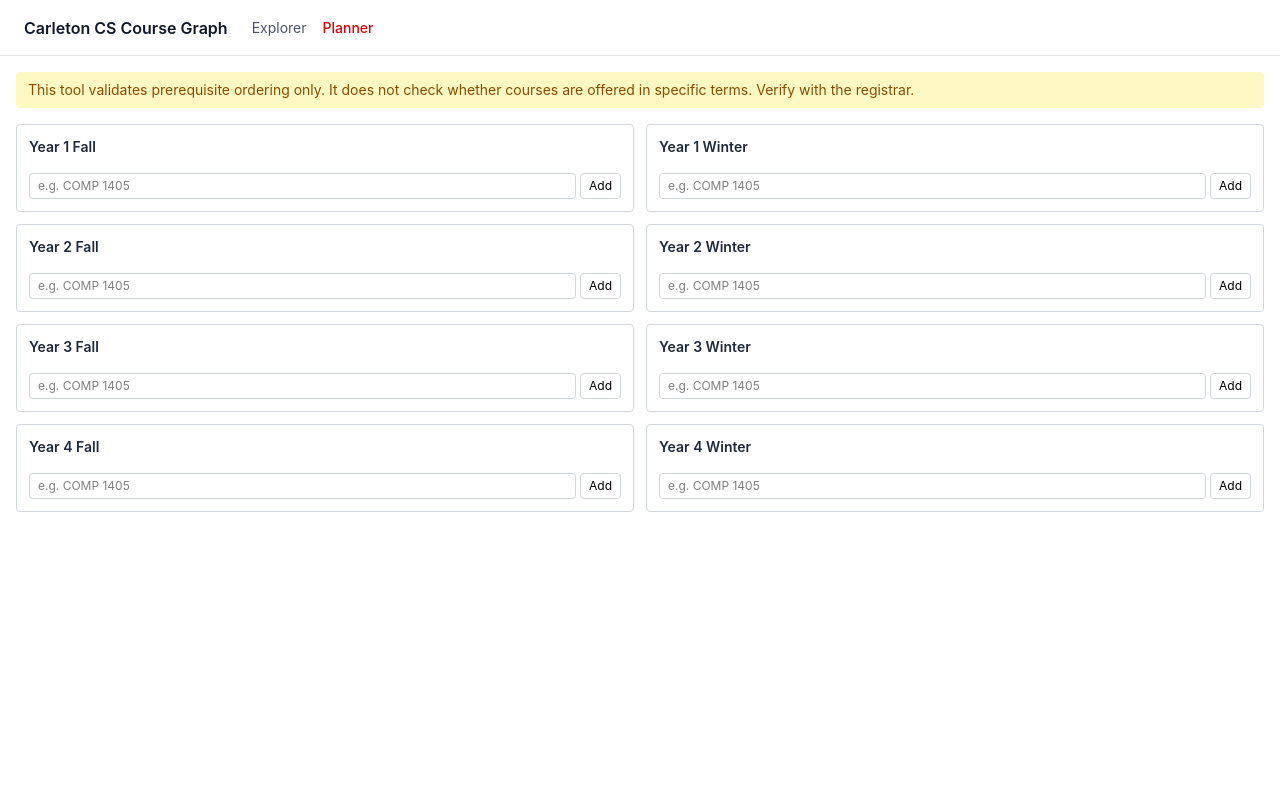
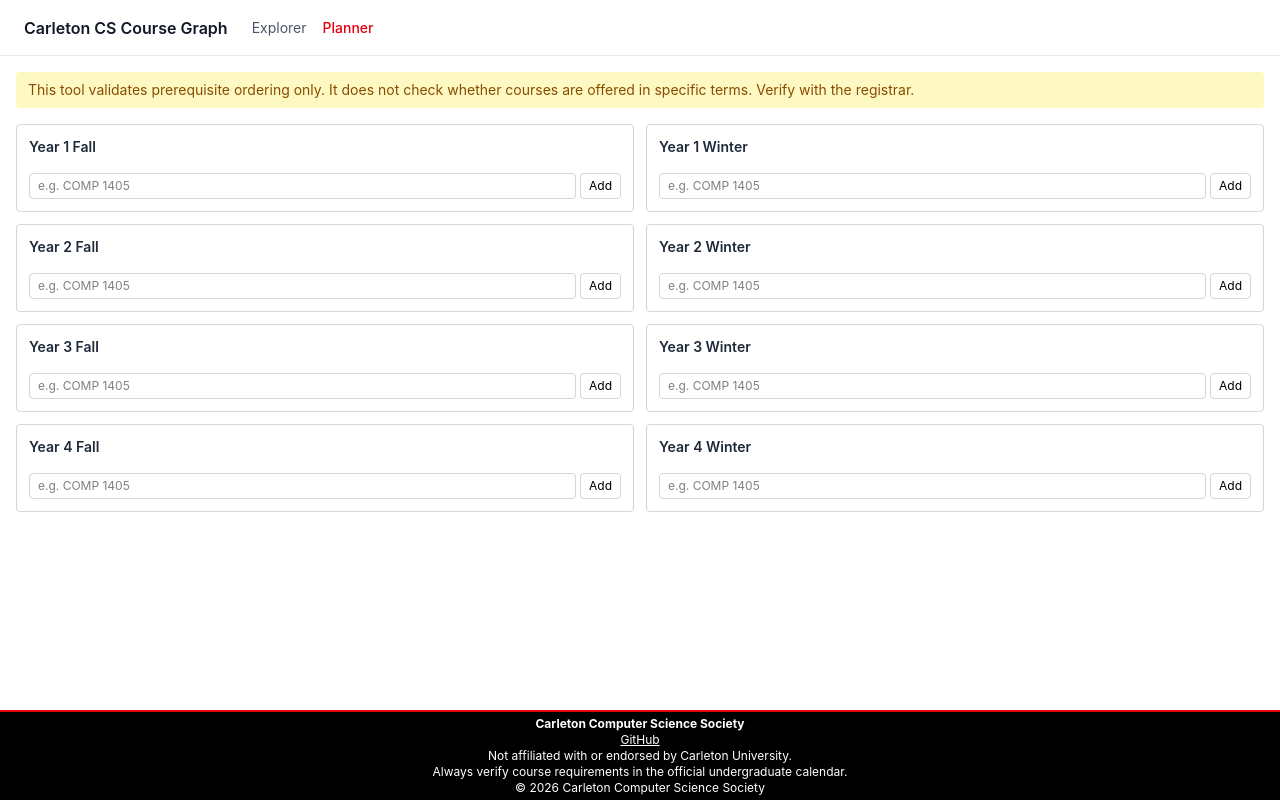
Before and after one commit to CarletonComputerScienceSociety/course-graph, a React (Vite) app: page /course-graph/planner in a window 1280 px wide. Built offline with nearby package versions, Linux system fonts and the light colour scheme.

Commit message:
add footer

```diff
--- a/src/App.tsx
+++ b/src/App.tsx
@@ -3,6 +3,7 @@ import '@xyflow/react/dist/style.css';
 import Header from '@/components/Header';
 import Explorer from '@/pages/Explorer';
 import Planner from '@/pages/Planner';
+import Footer from '@/components/Footer'
 
 export default function App() {
   return (
@@ -16,6 +17,7 @@ export default function App() {
             <Route path="/planner" element={<Planner />} />
           </Routes>
         </main>
+        <Footer />
       </div>
     </BrowserRouter>
   );
--- /dev/null
+++ b/src/components/Footer.tsx
@@ -0,0 +1,20 @@
+
+export default function Footer() {
+  return (
+    <footer className="bg-black border-t-red-600 border-t-2 p-1">
+      <p className="text-center text-white text-xs">
+        <b>Carleton Computer Science Society</b>
+        <br/>
+        <a href="https://github.com/CarletonComputerScienceSociety/course-graph">
+          <u>GitHub</u>
+        </a>
+        <br/>
+        Not affiliated with or endorsed by Carleton University.
+        <br/>
+        Always verify course requirements in the official undergraduate calendar.
+        <br/>
+        © {new Date().getFullYear()} Carleton Computer Science Society
+      </p>
+    </footer>
+  );
+}
```
